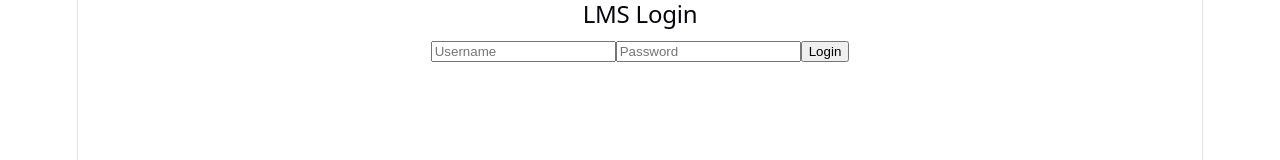
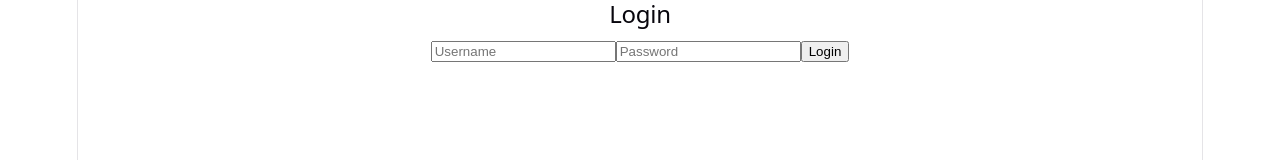
Before and after one commit to vihangamanusha/RajasingheCollege_Team404, a React app in the folder LMS/frontend/: page / in a window 1280 px wide. Shown: the top 160 px of the page. Built offline with nearby package versions, Linux system fonts and the light colour scheme; the HTML template or start-up script is replaced by a standard one.

Commit message:
update the codes

```diff
--- a/LMS/frontend/src/pages/Login.jsx
+++ b/LMS/frontend/src/pages/Login.jsx
@@ -1,7 +1,8 @@
 import { useState } from "react";
 import { loginUser } from "../services/api";
 
-function Login() {
+export default function Login() {
+
     const [username, setUsername] = useState("");
     const [password, setPassword] = useState("");
     const [message, setMessage] = useState("");
@@ -26,7 +27,7 @@ function Login() {
 
     return (
         <div>
-            <h2>LMS Login</h2>
+            <h2>Login</h2>
 
             <form onSubmit={handleLogin}>
                 <input
@@ -47,5 +48,3 @@ function Login() {
         </div>
     );
 }
-
-export default Login;
```
Also changed, not shown: LMS/frontend/src/App.jsx (+5 -5 lines).
